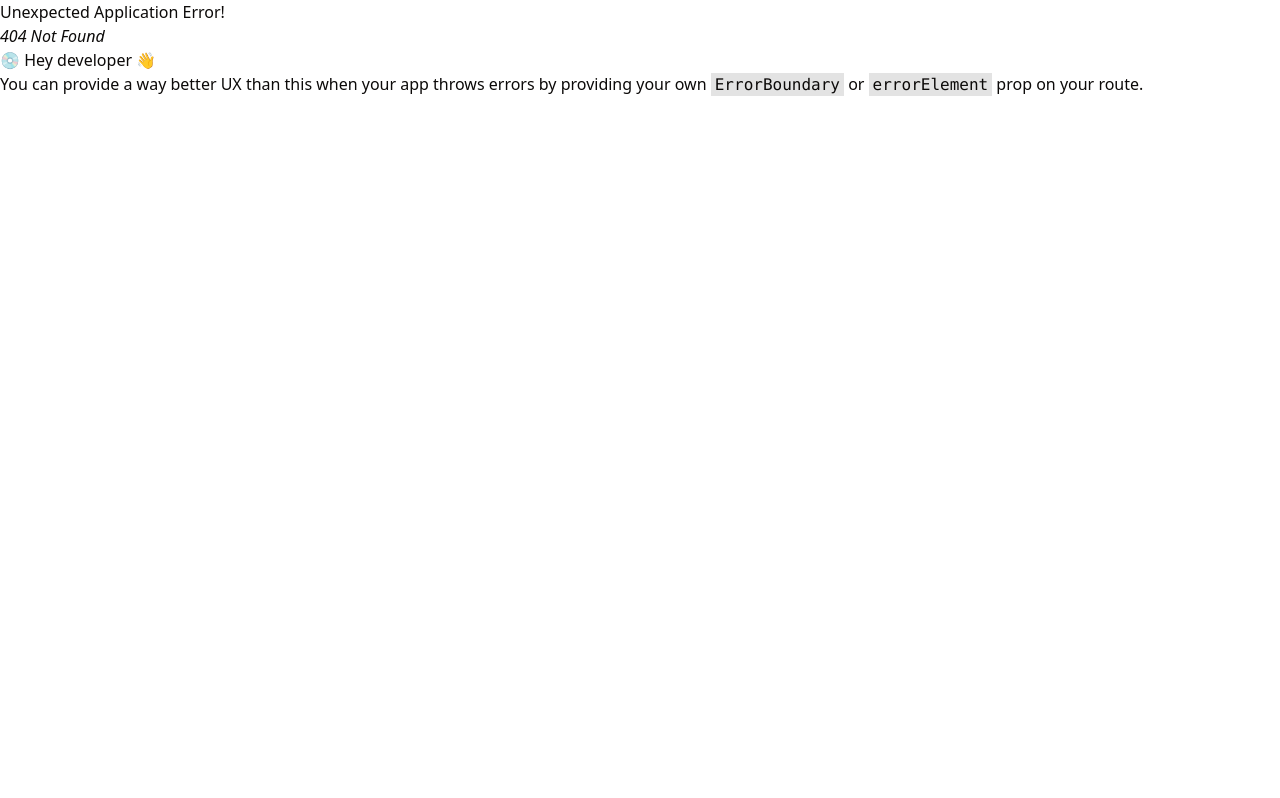
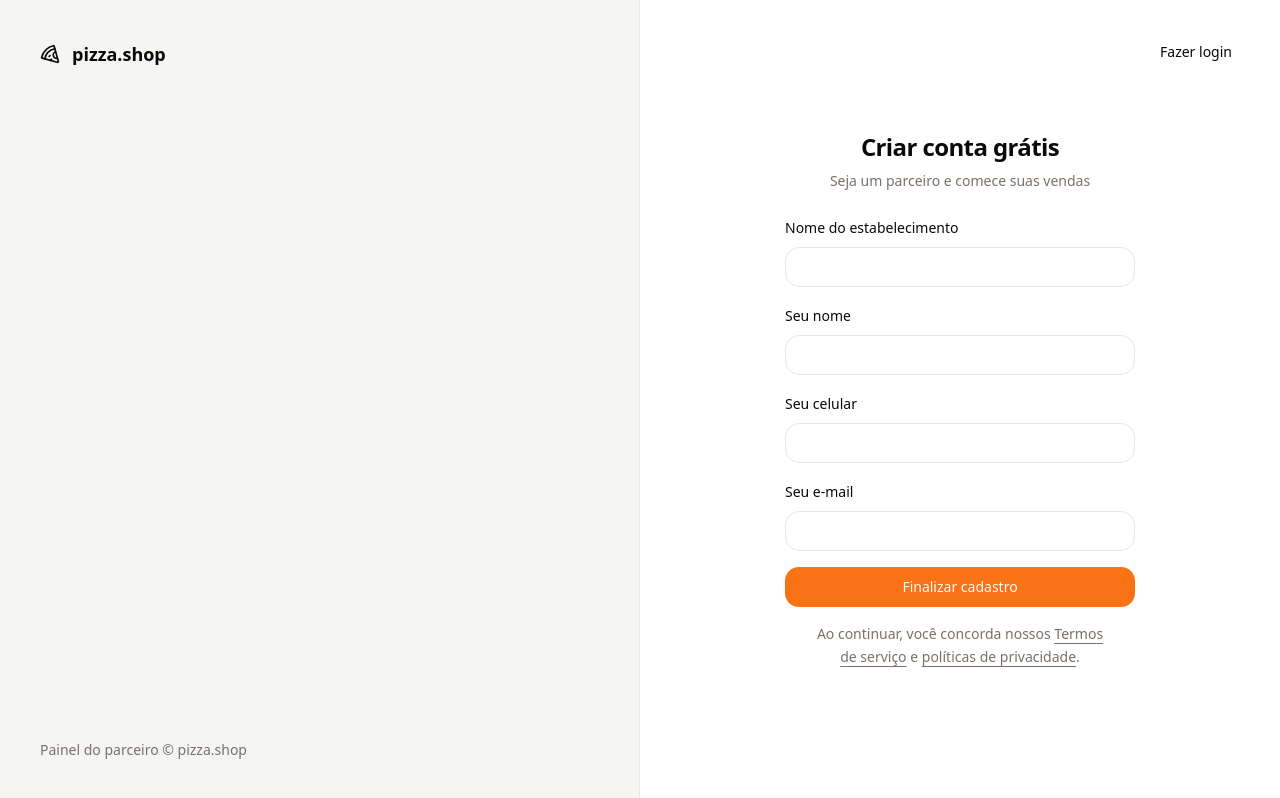
Before and after one commit to demisrusso9/pizza-shop, a React (Vite) app: page /sign-up in a window 1280 px wide. Before the commit this address had no page. Built offline with nearby package versions, Linux system fonts and the light colour scheme.

Commit message:
add sign-up page

```diff
--- a/src/pages/Routes.tsx
+++ b/src/pages/Routes.tsx
@@ -2,6 +2,7 @@
 
 import { Dashboard } from './app/dashboard'
 import { SignIn } from './auth/sign-in'
+import { SignUp } from './auth/sign-up'
 import { AppLayout } from './layouts/app'
 import { AuthLayout } from './layouts/auth'
 
@@ -15,7 +16,10 @@
     {
       path: '/',
       element: <AuthLayout />,
-      children: [{ path: '/sign-in', element: <SignIn /> }],
+      children: [
+        { path: '/sign-in', element: <SignIn /> },
+        { path: '/sign-up', element: <SignUp /> },
+      ],
     },
   ])
 
--- a/src/pages/auth/sign-in.tsx
+++ b/src/pages/auth/sign-in.tsx
@@ -1,6 +1,7 @@
 import { zodResolver } from '@hookform/resolvers/zod'
 import { Helmet } from 'react-helmet-async'
 import { useForm } from 'react-hook-form'
+import { Link } from 'react-router-dom'
 import { toast } from 'sonner'
 import { z } from 'zod'
 
@@ -43,6 +44,10 @@
       <Helmet title="Login" />
 
       <div className="p-8">
+        <Button variant="ghost" asChild className="absolute right-8 top-8">
+          <Link to="/sign-up">Novo estabelecimento</Link>
+        </Button>
+
         <div className="flex w-[350px] flex-col justify-center gap-6">
           <div className="flex flex-col gap-2 text-center">
             <h1 className="text-2xl font-semibold tracking-tight">
--- /dev/null
+++ b/src/pages/auth/sign-up.tsx
@@ -0,0 +1,116 @@
+import { zodResolver } from '@hookform/resolvers/zod'
+import { Helmet } from 'react-helmet-async'
+import { useForm } from 'react-hook-form'
+import { Link, useNavigate } from 'react-router-dom'
+import { toast } from 'sonner'
+import { z } from 'zod'
+
+import { Button } from '@/components/ui/button'
+import { Input } from '@/components/ui/input'
+import { Label } from '@/components/ui/label'
+
+const signUpSchema = z.object({
+  restaurantName: z.string(),
+  managerName: z.string(),
+  phone: z.string(),
+  email: z.string().email(),
+})
+
+type SignUpFormData = z.infer<typeof signUpSchema>
+
+export function SignUp() {
+  const {
+    register,
+    handleSubmit,
+    formState: { isSubmitting },
+  } = useForm({
+    resolver: zodResolver(signUpSchema),
+  })
+
+  const navigate = useNavigate()
+
+  async function handleSignUp(data: SignUpFormData) {
+    try {
+      await new Promise<void>((resolve) => setTimeout(() => resolve(), 2000))
+
+      toast.success('Restaurante cadastrado com sucesso', {
+        action: {
+          label: 'Login',
+          onClick: () => navigate('/sign-in'),
+        },
+      })
+    } catch {
+      toast.error('Erro ao cadastrar restaurante')
+    }
+  }
+
+  return (
+    <>
+      <Helmet title="Cadastro" />
+
+      <div className="p-8">
+        <Button variant="ghost" asChild className="absolute right-8 top-8">
+          <Link to="/sign-in">Fazer login</Link>
+        </Button>
+
+        <div className="flex w-[350px] flex-col justify-center gap-6">
+          <div className="flex flex-col gap-2 text-center">
+            <h1 className="text-2xl font-semibold tracking-tight">
+              Criar conta grátis
+            </h1>
+
+            <p className="text-sm text-muted-foreground">
+              Seja um parceiro e comece suas vendas
+            </p>
+          </div>
+
+          <form className="space-y-4" onSubmit={handleSubmit(handleSignUp)}>
+            <div className="space-y-2">
+              <Label htmlFor="restaurantName">Nome do estabelecimento</Label>
+              <Input
+                id="restaurantName"
+                type="text"
+                {...register('restaurantName')}
+              />
+            </div>
+
+            <div className="space-y-2">
+              <Label htmlFor="managerName">Seu nome</Label>
+              <Input
+                id="managerName"
+                type="text"
+                {...register('managerName')}
+              />
+            </div>
+
+            <div className="space-y-2">
+              <Label htmlFor="phone">Seu celular</Label>
+              <Input id="phone" type="tel" {...register('phone')} />
+            </div>
+
+            <div className="space-y-2">
+              <Label htmlFor="email">Seu e-mail</Label>
+              <Input id="email" type="email" {...register('email')} />
+            </div>
+
+            <Button className="w-full" type="submit" disabled={isSubmitting}>
+              Finalizar cadastro
+            </Button>
+
+            <p className="px-6 text-center text-sm leading-relaxed text-muted-foreground">
+              Ao continuar, você concorda nossos{' '}
+              <a className="underline underline-offset-4" href="#">
+                Termos de serviço
+              </a>{' '}
+              e{' '}
+              <a className="underline underline-offset-4" href="#">
+                políticas de privacidade
+              </a>
+              .
+            </p>
+          </form>
+        </div>
+      </div>
+    </>
+  )
+}
--- a/src/pages/layouts/auth.tsx
+++ b/src/pages/layouts/auth.tsx
@@ -15,7 +15,7 @@
         </footer>
       </div>
 
-      <div className="flex flex-col items-center justify-center">
+      <div className="relative flex flex-col items-center justify-center">
         <Outlet />
       </div>
     </div>
```
